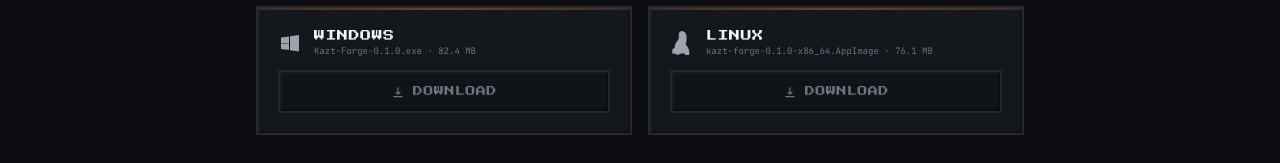
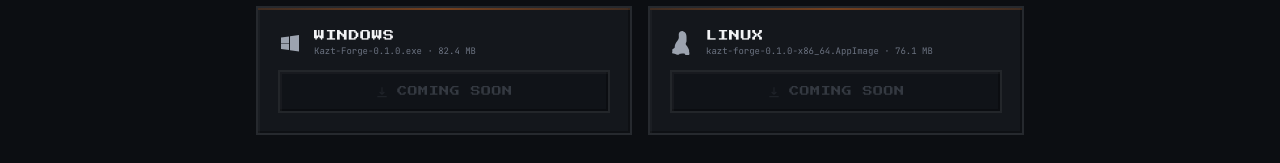
Before and after one commit to Cryptottat/kazt-app, a Next.js app: page /app in a window 1280 px wide. Shown: the part 1558-1721 px from the top of the page. Built offline with nearby package versions, Linux system fonts and the light colour scheme; no server answers.

Commit message:
disable download buttons until public release
Co-Authored-By: Claude Opus 4.6 <noreply@anthropic.com>

```diff
--- a/app/app/page.tsx
+++ b/app/app/page.tsx
@@ -302,18 +302,15 @@ export default function AppPage() {
                   </div>
                 </div>
 
-                {/* Download button */}
-                <a
-                  href={p.href}
-                  target="_blank"
-                  rel="noopener noreferrer"
-                  className="relative w-full px-4 py-3 pixel-border font-display uppercase text-[10px] tracking-wider bg-bg/40 flex items-center justify-center gap-2 text-text-muted transition-all duration-200 hover:text-forge-orange hover:border-forge-orange/40 hover:bg-forge-orange/10 hover:shadow-[0_0_25px_rgba(249,115,22,0.15),0_4px_12px_rgba(249,115,22,0.1)] hover:-translate-y-0.5 active:translate-y-0 select-none"
+                {/* Download button — disabled until public release */}
+                <div
+                  className="relative w-full px-4 py-3 pixel-border font-display uppercase text-[10px] tracking-wider bg-bg/40 flex items-center justify-center gap-2 text-text-muted/40 cursor-not-allowed select-none"
                 >
-                  <svg width="14" height="14" viewBox="0 0 24 24" fill="none" stroke="currentColor" strokeWidth="2" className="transition-transform duration-200 group-hover:translate-y-0.5">
+                  <svg width="14" height="14" viewBox="0 0 24 24" fill="none" stroke="currentColor" strokeWidth="2" className="opacity-40">
                     <path d="M12 4v12m0 0l-4-4m4 4l4-4M4 20h16" />
                   </svg>
-                  Download
-                </a>
+                  Coming Soon
+                </div>
               </motion.div>
             ))}
           </div>
```
